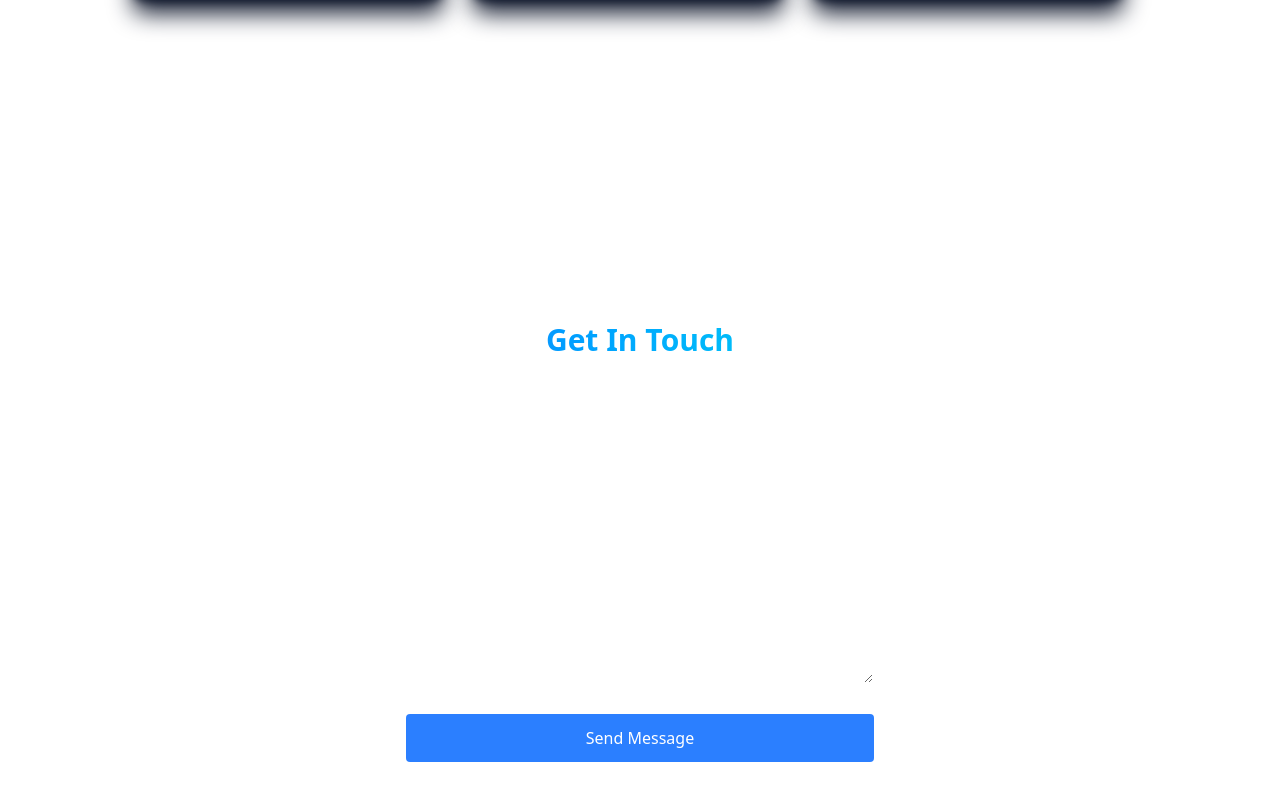
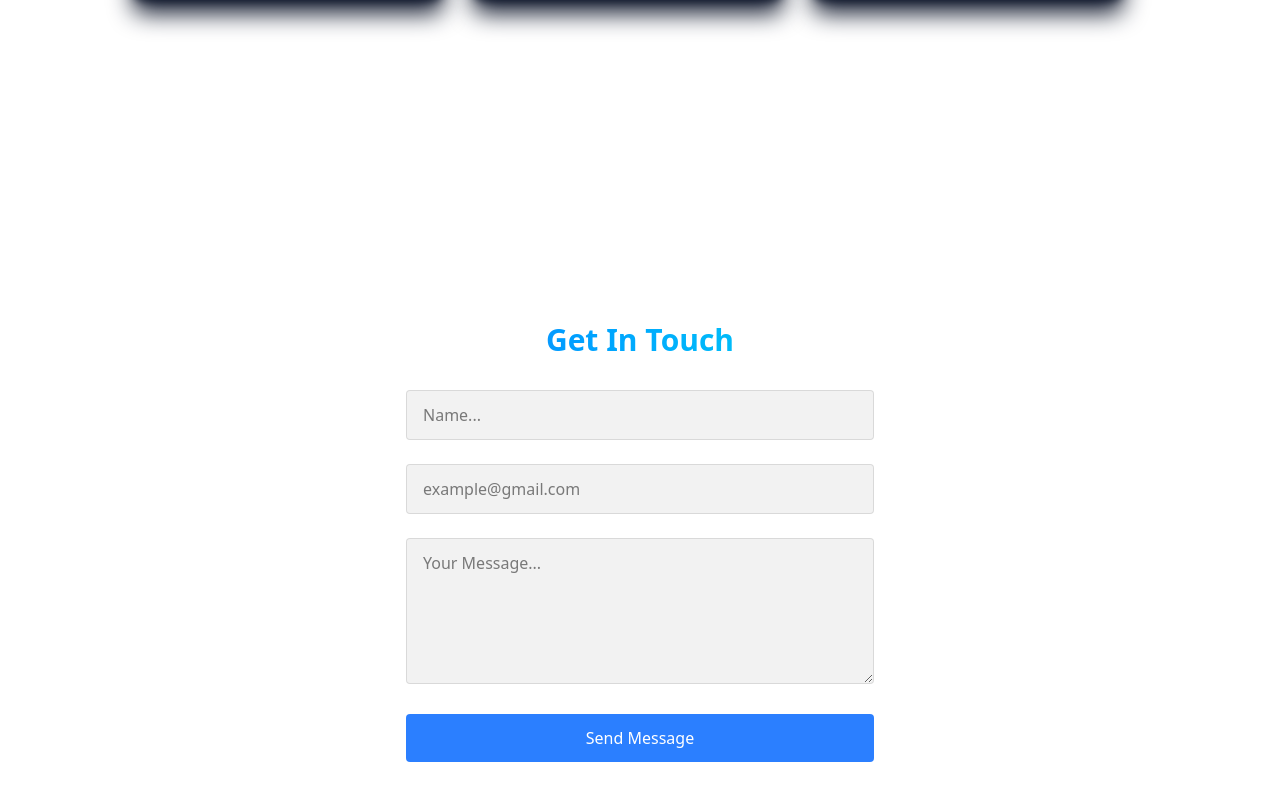
Before and after one commit to SaiVenkat01/ss_ino_tech, a React (Vite) app: page / in a window 1280 px wide. Shown: the part 2637-3437 px from the top of the page. Built offline with nearby package versions, Linux system fonts and the light colour scheme.

Commit message:
Fourth commit

```diff
--- a/src/Components/Footer/Footer.jsx
+++ b/src/Components/Footer/Footer.jsx
@@ -49,7 +49,7 @@ export const Footer = () => {
                 name="name"
                 required
                 value={formData.name}
-                className="w-full bg-white/5 border border-white/10 rounded px-4 py-3 text-white transition focus:outline-none focus:border-blue-500 focus:bg-blue-500/5"
+                className="w-full bg-black/5 border border-black/10 rounded px-4 py-3 text-black transition focus:outline-none focus:border-blue-500 focus:bg-blue-500/5"
                 placeholder="Name..."
                 onChange={(e) =>
                   setFormData({ ...formData, name: e.target.value })
@@ -64,7 +64,7 @@ export const Footer = () => {
                 name="email"
                 required
                 value={formData.email}
-                className="w-full bg-white/5 border border-white/10 rounded px-4 py-3 text-white transition focus:outline-none focus:border-blue-500 focus:bg-blue-500/5"
+                className="w-full bg-black/5 border border-black/10 rounded px-4 py-3 text-black transition focus:outline-none focus:border-blue-500 focus:bg-blue-500/5"
                 placeholder="example@gmail.com"
                 onChange={(e) =>
                   setFormData({ ...formData, email: e.target.value })
@@ -79,7 +79,7 @@ export const Footer = () => {
                 required
                 rows={5}
                 value={formData.message}
-                className="w-full bg-white/5 border border-white/10 rounded px-4 py-3 text-white transition focus:outline-none focus:border-blue-500 focus:bg-blue-500/5"
+                className="w-full bg-black/5 border border-black/10 rounded px-4 py-3 text-black transition focus:outline-none focus:border-blue-500 focus:bg-blue-500/5"
                 placeholder="Your Message..."
                 onChange={(e) =>
                   setFormData({ ...formData, message: e.target.value })
```
